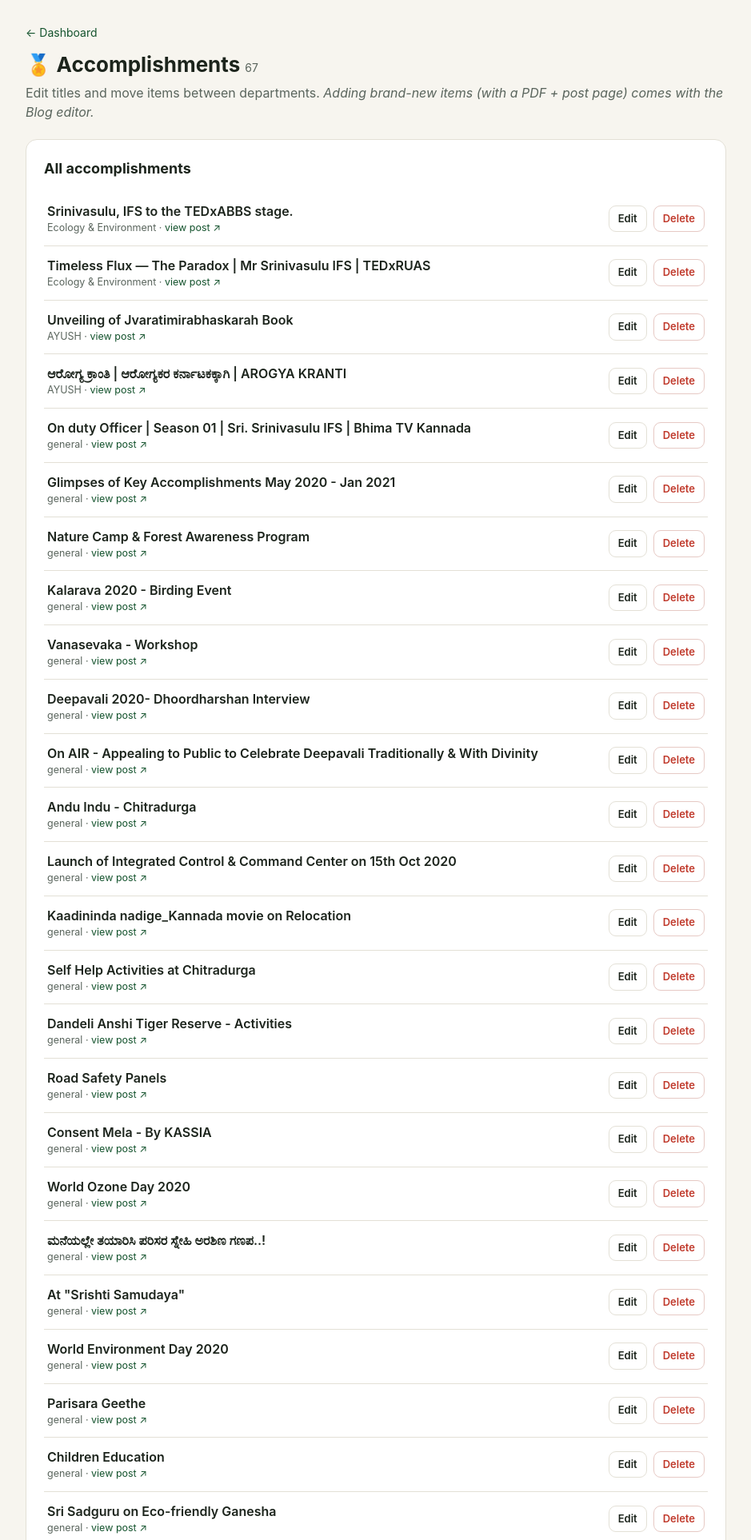
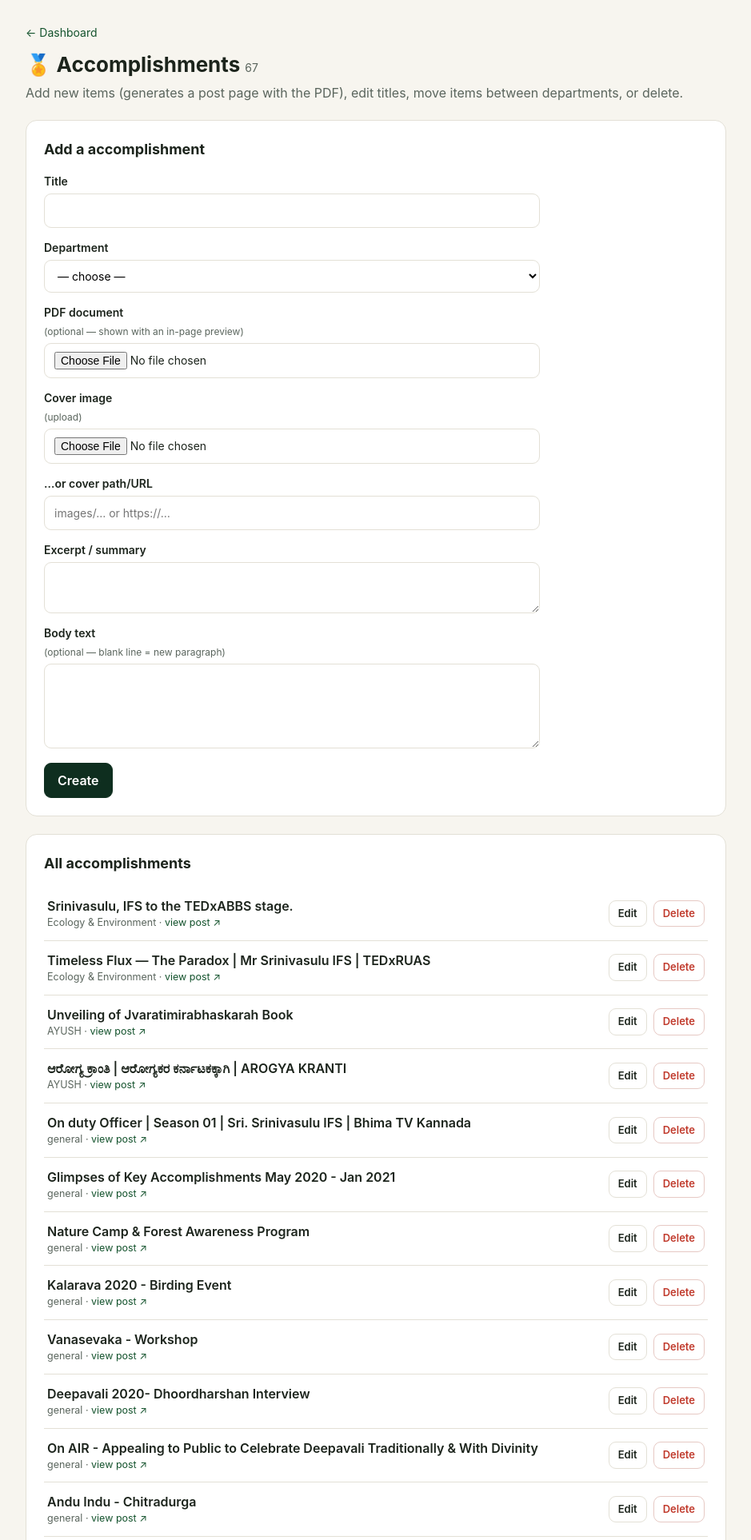
Before and after one commit to vanalok/srinini-sir, a PHP site: page /admin/accomplishments.php in a window 1280 px wide. Shown: the part 57-1983 px from the top of the page at 80% size, without its empty margins (170-1109 px from the left). Run offline with PHP 8.4, Linux system fonts and the light colour scheme; the visitor is signed in with stand-in values (Sample User, id 1).

Commit message:
CMS: add "Add new" for Publications & Accomplishments
The shared collection editor now creates new items: generates the static
post page (with PDF preview), adds cover/date to posts-full.json, and
adds the entry to the department map. Powered by the same post generator
as the Blog editor.

Co-Authored-By: Claude Opus 4.8 <noreply@anthropic.com>

```diff
--- a/admin/accomplishments.php
+++ b/admin/accomplishments.php
@@ -1,3 +1,3 @@
 <?php
-$CFG = ['file' => 'accomplishments.json', 'label' => 'Accomplishments', 'icon' => '🏅', 'page' => 'accomplishments'];
+$CFG = ['file' => 'accomplishments.json', 'label' => 'Accomplishments', 'icon' => '🏅', 'page' => 'accomplishments', 'type' => 'accomplishment'];
 require __DIR__ . '/collection_editor.php';
--- a/admin/collection_editor.php
+++ b/admin/collection_editor.php
@@ -2,9 +2,12 @@
 /* Shared editor for department-map collections (publications / accomplishments).
    Expects $CFG = ['file','label','icon','page'] before include. */
 require_once __DIR__ . '/lib.php';
+require_once __DIR__ . '/post_generator.php';
 require_login();
 
 $FILE = SITE_ROOT . '/' . $CFG['file'];
+$POSTS_FULL = SITE_ROOT . '/assets/posts-full.json';
+$POSTS_DIR  = SITE_ROOT . '/posts';
 
 /* Load {departments:{slug:[items]}} and flatten with locators */
 function flatten_items(array $data): array {
@@ -21,10 +24,60 @@ function flatten_items(array $data): array {
 if ($_SERVER['REQUEST_METHOD'] === 'POST') {
   csrf_check();
   $data = read_json($FILE);
+  $action = $_POST['action'] ?? '';
+
+  if ($action === 'add') {
+    $title = trim($_POST['title'] ?? '');
+    $dept  = $_POST['dept'] ?? '';
+    if ($title === '' || !isset(DEPARTMENTS[$dept])) {
+      flash('Title and a valid department are required.', 'err');
+      header('Location: ' . $CFG['page'] . '.php'); exit;
+    }
+    // unique slug
+    $pf = read_json($POSTS_FULL);
+    $slug = slugify($title); $base = $slug; $n = 2;
+    $slugs = array_column($pf, 'slug');
+    while (in_array($slug, $slugs, true) || is_file($POSTS_DIR . '/' . $slug . '.html')) $slug = $base . '-' . $n++;
+
+    $cover = trim($_POST['image'] ?? '');
+    $cu = handle_upload('coverfile', IMAGES_DIR . '/blog', ['jpg','jpeg','png','webp'], 'images/blog');
+    if ($cu) $cover = $cu;
+    $pdf = handle_upload('pdffile', PDF_DIR, ['pdf'], 'assets/pdf');
+    $excerpt = trim($_POST['excerpt'] ?? '');
+    $bodyText = $_POST['body'] ?? '';
+    $date = date('c');
+
+    // 1) generate the static post page
+    generate_post_page($POSTS_DIR, [
+      'slug' => $slug, 'title' => $title,
+      'bodyHtml' => post_body_from_text($bodyText),
+      'cover' => $cover, 'pdf' => $pdf,
+      'pdfName' => $pdf ? basename($pdf) : '', 'date' => $date,
+    ]);
+    // 2) posts-full.json (cover + date the dept card reads)
+    $pf[] = [
+      'slug' => $slug, 'title' => $title, 'excerpt' => $excerpt, 'date' => $date,
+      'minutesToRead' => max(1, (int)round(str_word_count(strip_tags($bodyText)) / 200)),
+      'language' => preg_match('/[\x{0C80}-\x{0CFF}]/u', $title) ? 'kn' : 'en',
+      'categories' => [DEPARTMENTS[$dept]], 'image' => $cover,
+      'localUrl' => 'posts/' . $slug . '.html',
+    ] + ($pdf ? ['pdfUrl' => $pdf] : []) + ['cmsGenerated' => true];
+    write_json($POSTS_FULL, $pf);
+    // 3) the collection department map
+    if (!isset($data['departments'][$dept])) $data['departments'][$dept] = [];
+    $data['departments'][$dept][] = [
+      'id' => $slug, 'title' => $title, 'slug' => $slug,
+      'categories' => '', 'broadCategory' => '',
+      'hasYouTube' => false, 'hasPDF' => (bool)$pdf,
+      'type' => $CFG['type'], 'dept' => $dept, 'cmsGenerated' => true,
+    ];
+    write_json($FILE, $data);
+    flash('Created: ' . $title . ' (page generated)');
+    header('Location: ' . $CFG['page'] . '.php'); exit;
+  }
+
   $key = $_POST['key'] ?? '';
   $idx = (int)($_POST['idx'] ?? -1);
-  $action = $_POST['action'] ?? '';
-
   if (isset($data['departments'][$key][$idx])) {
     if ($action === 'delete') {
       $t = $data['departments'][$key][$idx]['title'] ?? 'item';
@@ -61,7 +114,30 @@ echo render_flash();
 ?>
 <a class="a-back" href="index.php">← Dashboard</a>
 <h1 class="a-h1"><?= $CFG['icon'] ?> <?= h($CFG['label']) ?> <span class="a-count"><?= count($items) ?></span></h1>
-<p class="a-sub">Edit titles and move items between departments. <em>Adding brand-new items (with a PDF + post page) comes with the Blog editor.</em></p>
+<p class="a-sub">Add new items (generates a post page with the PDF), edit titles, move items between departments, or delete.</p>
+
+<section class="a-panel">
+  <h2>Add a <?= h(rtrim(strtolower($CFG['label']), 's')) ?></h2>
+  <form method="post" enctype="multipart/form-data" class="a-form">
+    <?= csrf_field() ?>
+    <input type="hidden" name="action" value="add">
+    <label>Title <input name="title" required></label>
+    <label>Department
+      <select name="dept" required>
+        <option value="">— choose —</option>
+        <?php foreach (DEPARTMENTS as $slug => $name): if ($slug === 'talks') continue; ?>
+          <option value="<?= h($slug) ?>"><?= h($name) ?></option>
+        <?php endforeach; ?>
+      </select>
+    </label>
+    <label>PDF document <span class="a-hint">(optional — shown with an in-page preview)</span><input type="file" name="pdffile" accept="application/pdf"></label>
+    <label>Cover image <span class="a-hint">(upload)</span><input type="file" name="coverfile" accept="image/*"></label>
+    <label>…or cover path/URL <input name="image" placeholder="images/… or https://…"></label>
+    <label>Excerpt / summary <textarea name="excerpt" rows="2"></textarea></label>
+    <label>Body text <span class="a-hint">(optional — blank line = new paragraph)</span><textarea name="body" rows="4"></textarea></label>
+    <div class="a-actions"><button class="a-btn a-btn-primary" type="submit">Create</button></div>
+  </form>
+</section>
 
 <section class="a-panel">
   <h2>All <?= h(strtolower($CFG['label'])) ?></h2>
--- a/admin/publications.php
+++ b/admin/publications.php
@@ -1,3 +1,3 @@
 <?php
-$CFG = ['file' => 'publications.json', 'label' => 'Publications', 'icon' => '📄', 'page' => 'publications'];
+$CFG = ['file' => 'publications.json', 'label' => 'Publications', 'icon' => '📄', 'page' => 'publications', 'type' => 'publication'];
 require __DIR__ . '/collection_editor.php';
```
